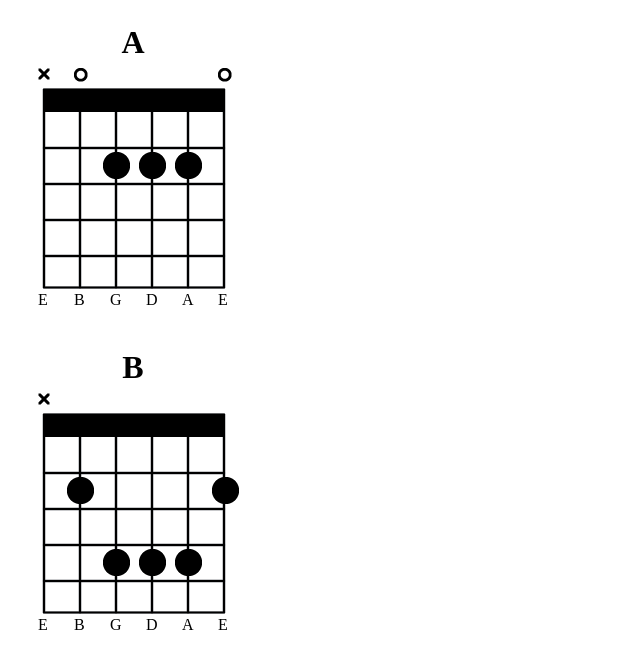
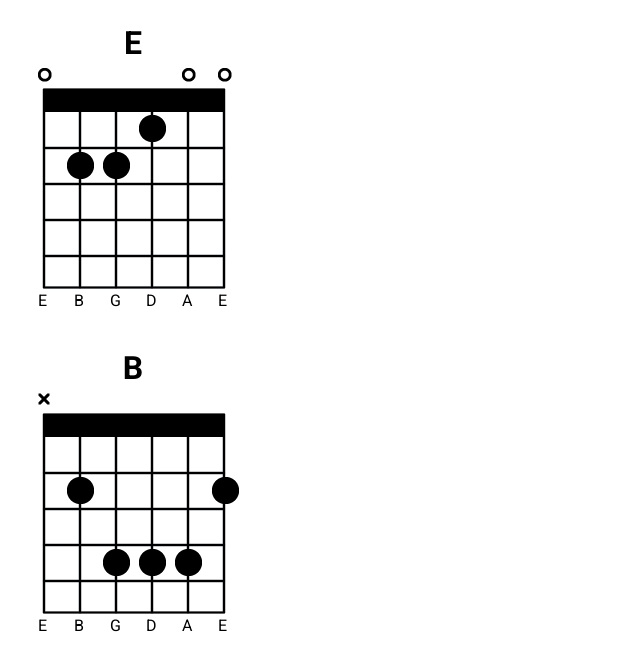
Before and after one commit to mlewicki12/react-chord-generator, a React (Create React App) app: page / in a window 1280 px wide. Shown: the top 670 px of the page, without its empty margins (0-640 px from the left). Built offline with nearby package versions, Linux system fonts and the light colour scheme.

Commit message:
1: add ability to download chord images

```diff
--- a/package.json
+++ b/package.json
@@ -13,6 +13,7 @@
     "@types/react": "^17.0.11",
     "@types/react-dom": "^17.0.8",
     "react": "^17.0.2",
+    "react-component-export-image": "^1.0.6",
     "react-dom": "^17.0.2",
     "react-scripts": "4.0.3",
     "typescript": "^4.3.4",
--- a/src/components/chord/index.tsx
+++ b/src/components/chord/index.tsx
@@ -1,9 +1,8 @@
 
-import { Button } from '@material-ui/core';
 import React from 'react';
+import { exportComponentAsPNG } from 'react-component-export-image';
 
 import chart from './assets/chord-chart.png';
-
 import mute from './assets/chord-mute.png';
 import open from './assets/chord-open.png';
 import fret from './assets/chord-fret.png';
@@ -46,7 +45,7 @@ const TuningText = ({
   const left = LeftMute[index];
 
   return (
-    <p style={{position: 'absolute', top: '267px', left: left, textAlign: 'center'}}>
+    <p style={{position: 'absolute', top: '267px', left: left, textAlign: 'center', fontFamily: 'Roboto'}}>
       {note}
     </p>
   )
@@ -86,8 +85,12 @@ type Chord = {
 const Chord = ({
   name, tuning, notes
 }: Chord) => {
+  const ref = React.createRef<HTMLDivElement>();
   return (
-    <div style={{height: '325px', maxWidth: '250px', position: 'relative', margin: 0, backgroundColor: 'white', cursor: 'pointer'}} onClick={() => console.log('hi')}>
+    <div
+      style={{height: '325px', maxWidth: '250px', position: 'relative', margin: 0, backgroundColor: 'white', cursor: 'pointer'}}
+      ref={ref} onClick={() => exportComponentAsPNG(ref, {fileName: `${name}-chord-generator`})}>
+      <h1 style={{position: 'absolute', top: '-5px', width: '100%', textAlign: 'center', zIndex: 2, fontFamily: 'Roboto'}}>{name}</h1>
       <img
         src={chart}
         alt='Chord chart'
@@ -105,7 +108,6 @@ const Chord = ({
           index={index}
         />
       )}
-      <h1 style={{position: 'absolute', top: '-5px', width: '100%', textAlign: 'center', zIndex: 2}}>{name}</h1>
     </div>
   );
 }
--- a/src/index.tsx
+++ b/src/index.tsx
@@ -1,6 +1,5 @@
 import React from 'react';
 import ReactDOM from 'react-dom';
-import Button from '@material-ui/core/Button';
 import reportWebVitals from './reportWebVitals';
 import Chord from './components/chord';
 
@@ -8,9 +7,9 @@ const App = () => {
   return (
     <>
     <Chord
-      name='A'
+      name='E'
       tuning={['E', 'B', 'G', 'D', 'A', 'E']}
-      notes={[-1, 0, 2, 2, 2, 0]} />
+      notes={[0, 2, 2, 1, 0, 0]} />
 
     <Chord
       name='B'
```
Also changed, not shown: 1 other file (tests, documents, lock files or other folders).
